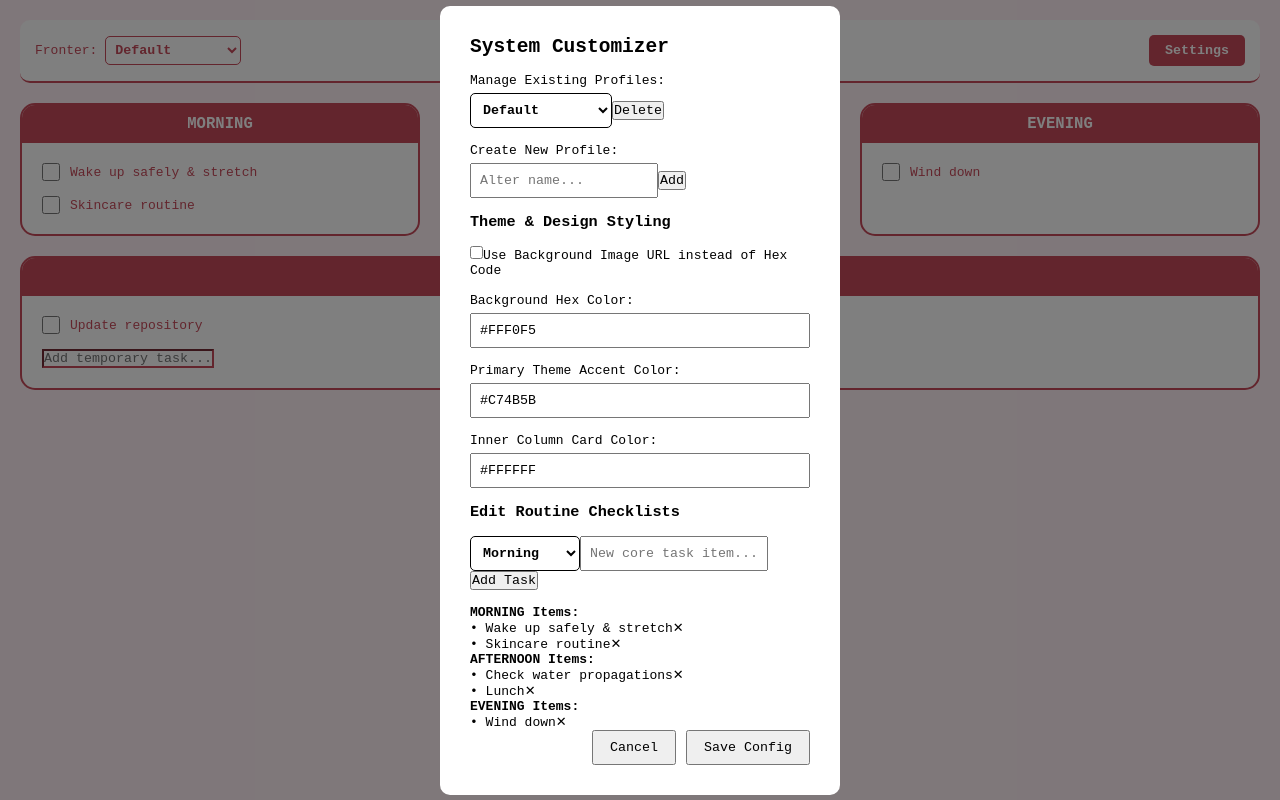
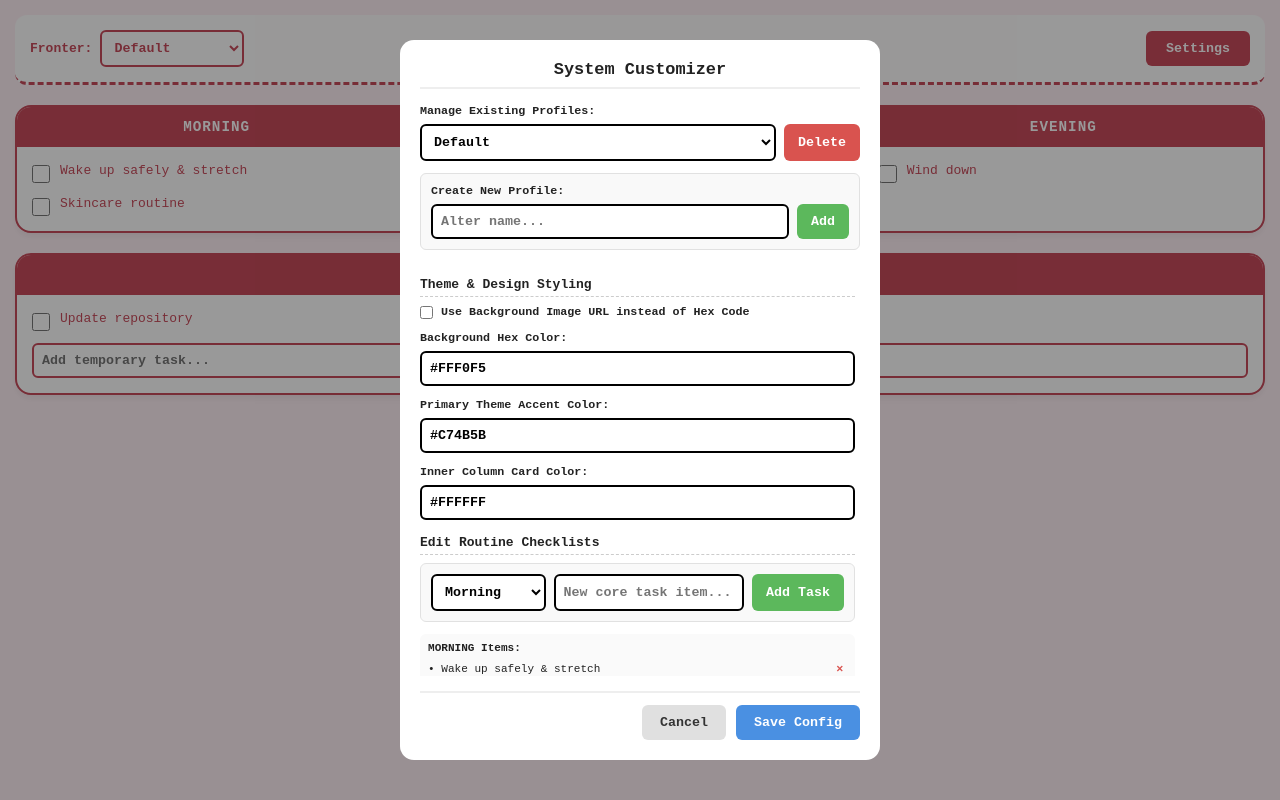
Before and after one commit to lottiedotcom/Todo, a React (Vite) app: page / in a window 1280 px wide. Both pictures are taken after a click on the button "Settings". Built offline with nearby package versions, Linux system fonts and the light colour scheme.

Commit message:
Update index.css

```diff
--- a/src/index.css
+++ b/src/index.css
@@ -7,141 +7,278 @@
 
 body {
   margin: 0;
+  background-size: repeat;
 }
 
 .app-container {
-  padding: 20px;
+  padding: 15px;
+  width: 100%;
 }
 
 header {
   display: flex;
-  justify-content: space-between;
+  flex-direction: column;
+  gap: 12px;
   align-items: center;
-  border-bottom: 2px solid;
-  padding-bottom: 10px;
+  border-bottom: 3px dashed;
+  padding: 15px;
   margin-bottom: 20px;
-  background: white;
-  padding: 15px;
-  border-radius: 10px;
+  background: rgba(255, 255, 255, 0.9);
+  border-radius: 12px;
+  text-align: center;
 }
 
-header h1 {
-  font-size: 1.5rem;
-  letter-spacing: 2px;
+@media (min-width: 600px) {
+  header {
+    flex-direction: row;
+    justify-content: space-between;
+  }
 }
 
-select {
-  padding: 5px;
+.main-title {
+  font-size: 1.4rem;
+  letter-spacing: 1px;
+}
+
+.header-left {
+  display: flex;
+  align-items: center;
+  gap: 8px;
+  font-weight: bold;
+}
+
+select, input[type="text"] {
+  padding: 8px;
   font-family: inherit;
   font-weight: bold;
-  background: transparent;
-  border: 1px solid;
-  border-radius: 5px;
+  background: white;
+  border: 2px solid;
+  border-radius: 6px;
 }
 
 .settings-btn {
   color: white;
   border: none;
-  padding: 8px 16px;
-  border-radius: 5px;
+  padding: 10px 20px;
+  border-radius: 6px;
   cursor: pointer;
   font-family: inherit;
   font-weight: bold;
 }
 
 .grid-container {
-  display: grid;
-  grid-template-columns: repeat(3, 1fr);
+  display: flex;
+  flex-direction: column;
   gap: 20px;
   margin-bottom: 20px;
 }
 
+@media (min-width: 768px) {
+  .grid-container {
+    display: grid;
+    grid-template-columns: repeat(3, 1fr);
+  }
+}
+
 .routine-column, .todo-section {
-  background: white;
   border: 2px solid;
-  border-radius: 15px;
+  border-radius: 16px;
   overflow: hidden;
+  box-shadow: 0 4px 6px rgba(0,0,0,0.05);
 }
 
 .routine-column h2, .todo-section h2 {
   color: white;
   text-align: center;
-  padding: 10px;
-  font-size: 1.2rem;
+  padding: 12px;
+  font-size: 1.1rem;
+  letter-spacing: 1px;
 }
 
 .task-list {
-  padding: 20px;
+  padding: 15px;
   display: flex;
   flex-direction: column;
-  gap: 15px;
+  gap: 12px;
 }
 
 .task-item {
   display: flex;
-  align-items: center;
+  align-items: flex-start;
   gap: 10px;
   font-size: 1rem;
   cursor: pointer;
+  line-height: 1.4;
 }
 
 .task-item input[type="checkbox"] {
+  margin-top: 3px;
   width: 18px;
   height: 18px;
-  cursor: pointer;
+  accent-color: currentColor;
 }
 
+.add-todo-row input {
+  width: 100%;
+}
+
+/* Modal Engine styles */
 .modal-overlay {
   position: fixed;
   top: 0;
   left: 0;
   width: 100%;
   height: 100%;
-  background: rgba(0,0,0,0.5);
+  background: rgba(0, 0, 0, 0.4);
   display: flex;
   justify-content: center;
   align-items: center;
+  padding: 10px;
+  z-index: 999;
 }
 
 .modal-content {
   background: white;
-  padding: 30px;
-  border-radius: 10px;
-  width: 400px;
-  color: black;
+  padding: 20px;
+  border-radius: 14px;
+  width: 100%;
+  max-width: 480px;
+  max-height: 90vh;
+  color: #222222;
+  display: flex;
+  flex-direction: column;
+}
+
+.modal-title {
+  font-size: 1.3rem;
+  margin-bottom: 15px;
+  text-align: center;
+  border-bottom: 2px solid #eeeeee;
+  padding-bottom: 8px;
+}
+
+.scroll-container {
+  overflow-y: auto;
+  flex-grow: 1;
+  padding-right: 5px;
+  margin-bottom: 15px;
+}
+
+.scroll-container h3 {
+  font-size: 1rem;
+  margin: 15px 0 8px 0;
+  border-bottom: 1px dashed #ccc;
+  padding-bottom: 4px;
 }
 
 .settings-group {
-  margin: 15px 0;
+  margin-bottom: 12px;
   display: flex;
   flex-direction: column;
-  gap: 5px;
+  gap: 6px;
 }
 
-.settings-group.row {
-  flex-direction: row;
-  justify-content: space-between;
+.settings-group label {
+  font-weight: bold;
+  font-size: 0.9rem;
 }
 
-.settings-group input, .settings-group select {
-  padding: 8px;
-  font-family: monospace;
+.row-layout {
+  display: flex;
+  gap: 8px;
+  width: 100%;
 }
 
-.note {
+.row-layout select, .row-layout input {
+  flex-grow: 1;
+}
+
+.vertical-mobile {
+  flex-direction: column;
+}
+
+@media (min-width: 400px) {
+  .vertical-mobile {
+    flex-direction: row;
+  }
+}
+
+.checkbox-row label {
+  display: flex;
+  align-items: center;
+  gap: 8px;
+  cursor: pointer;
+}
+
+.inline-box {
+  background: #f9f9f9;
+  padding: 10px;
+  border-radius: 6px;
+  border: 1px solid #e1e1e1;
+}
+
+.mini-task-list {
+  margin-top: 10px;
+  background: #fafafa;
+  padding: 8px;
+  border-radius: 6px;
+}
+
+.mini-task-list h4 {
+  font-size: 0.85rem;
+  margin-bottom: 4px;
+}
+
+.mini-task-item {
+  display: flex;
+  justify-content: space-between;
+  align-items: center;
+  font-size: 0.85rem;
+  padding: 4px 0;
+  border-bottom: 1px solid #f0f0f0;
+}
+
+.remove-cross {
+  color: #d9534f;
+  cursor: pointer;
+  padding: 0 4px;
+  font-weight: bold;
+}
+
+.empty-text {
   font-size: 0.8rem;
-  color: gray;
-  margin-bottom: 20px;
+  color: #999;
+  font-style: italic;
 }
+
+.action-btn, .danger-btn {
+  font-family: inherit;
+  font-weight: bold;
+  padding: 8px 14px;
+  border: none;
+  border-radius: 6px;
+  cursor: pointer;
+}
+
+.action-btn { background: #5cb85c; color: white; }
+.danger-btn { background: #d9534f; color: white; }
 
 .modal-actions {
   display: flex;
   justify-content: flex-end;
   gap: 10px;
+  border-top: 2px solid #eeeeee;
+  padding-top: 12px;
 }
 
 .modal-actions button {
-  padding: 8px 16px;
+  padding: 10px 18px;
   cursor: pointer;
-  font-family: monospace;
+  font-family: inherit;
+  font-weight: bold;
+  border-radius: 6px;
+  border: none;
 }
+
+.cancel-btn { background: #e0e0e0; color: #333; }
+.save-btn { background: #4A90E2; color: white; }
```
